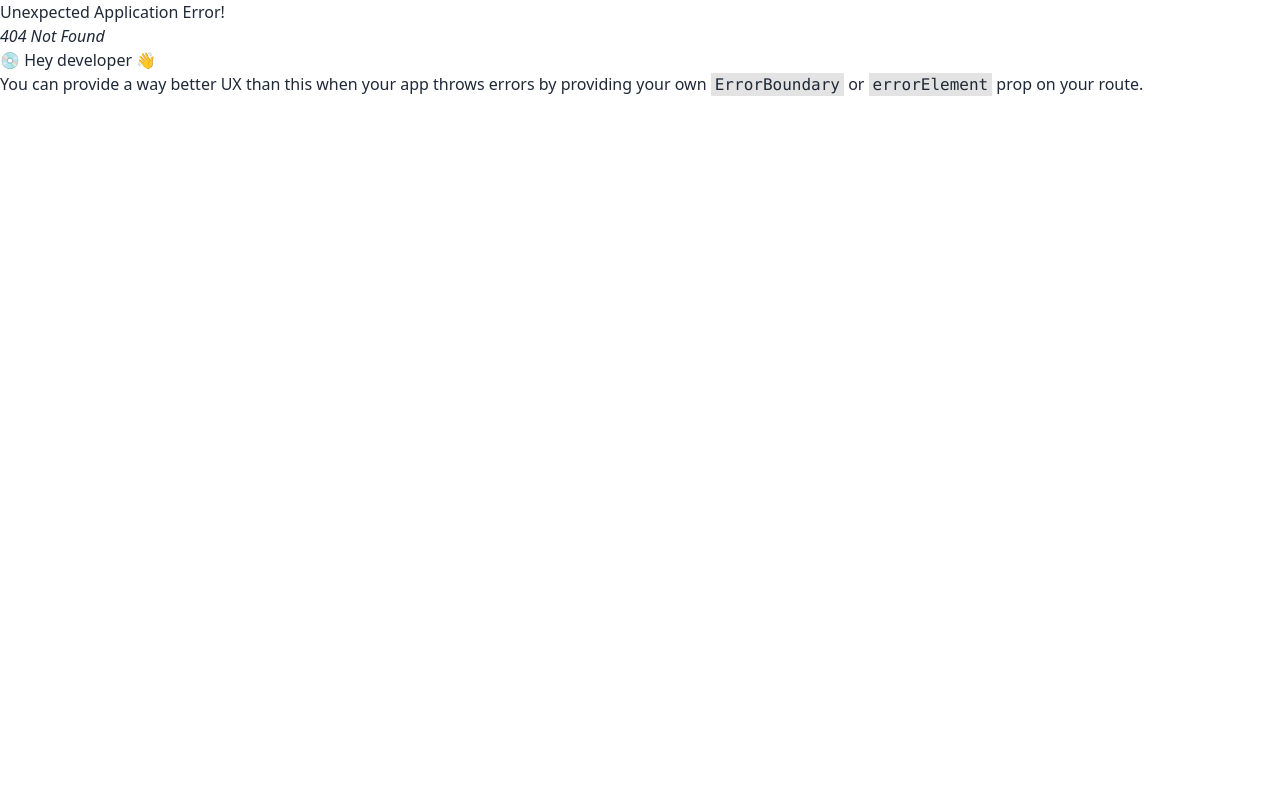
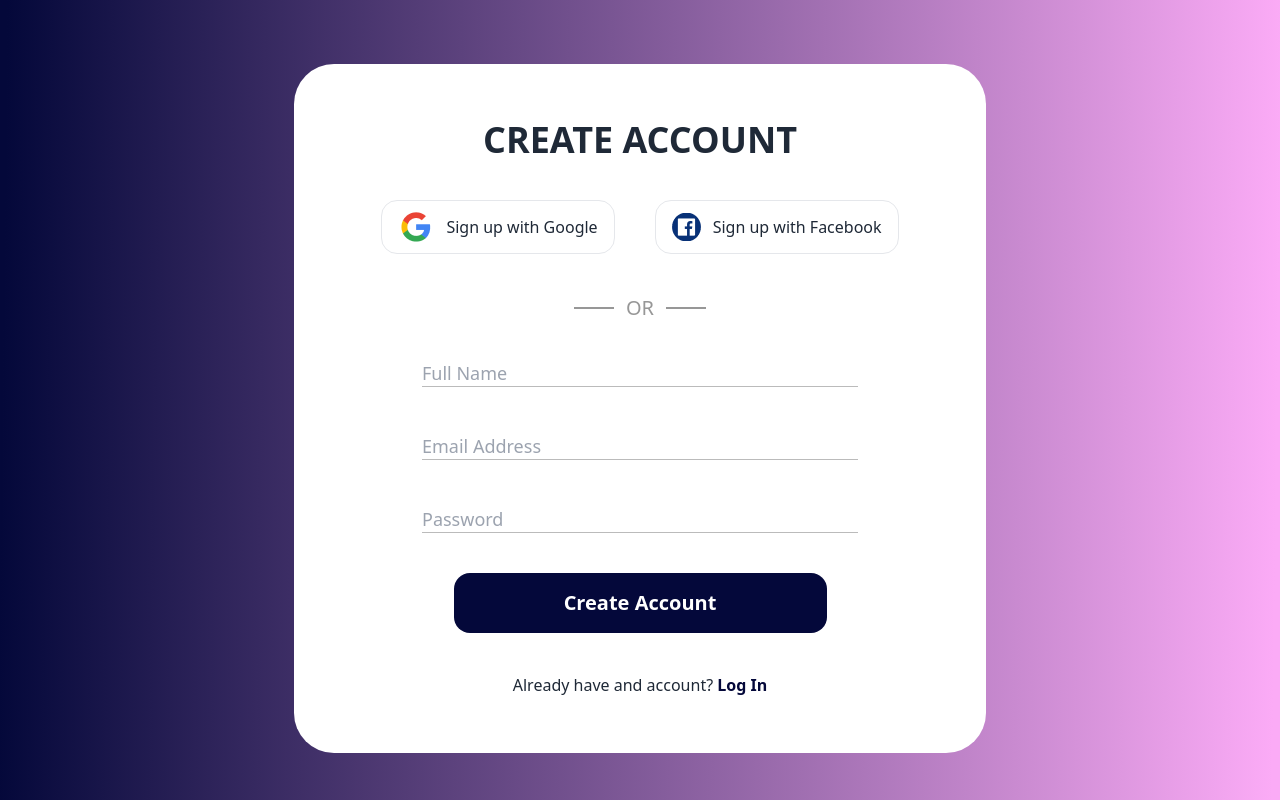
Before and after one commit to hossainarif37/billcare-client, a React (Vite) app: page /signup in a window 1280 px wide. Before the commit this address had no page. Built offline with nearby package versions, Linux system fonts and the light colour scheme.

Commit message:
signup page created

```diff
--- /dev/null
+++ b/src/auth/SignUp.jsx
@@ -0,0 +1,42 @@
+import './signup.css'
+import googleIcon from '../assets/icons/google.png'
+import facebookIcon from '../assets/icons/facebook.png'
+import { Link } from 'react-router-dom';
+const SignUp = () => {
+    const handleSubmit = (e) => {
+        e.preventDefault();
+    }
+    return (
+        <section className="signup-page py-10 lg:py-16 h-screen">
+            <div className='bg-white lg:w-[692px] px-4 rounded-[40px] mx-auto items-center text-center py-10 lg:py-14'>
+                <h1 className="uppercase text-3xl lg:text-4xl font-extrabold">Create Account</h1>
+                <div className='flex flex-col lg:flex-row py-8 lg:py-10 justify-center gap-5 lg:gap-10'>
+                    <button className='flex justify-center gap-3 rounded-2xl items-center border px-4 py-2'>
+                        <img src={googleIcon} alt="google icon" />
+                        <span>Sign up with Google</span>
+                    </button>
+                    <button className='flex justify-center gap-3 rounded-2xl items-center border px-4 py-2'>
+                        <img src={facebookIcon} alt="facebook icon" />
+                        <span>Sign up with Facebook</span>
+                    </button>
+                </div>
+                <div className='flex items-center justify-center gap-3 mb-8 lg:mb-8'>
+                    <div className='w-10 border border-[#979797]'></div>
+                    <div className='text-[#979797] text-xl'>OR</div>
+                    <div className='w-10 border border-[#979797]'></div>
+                </div>
+                <form onClick={handleSubmit} className='lg:px-28'>
+                    <div className='space-y-8 lg:space-y-10'>
+                        <input type="text" className='border-b border-[#BBBBBB] pt-2 placeholder:text-lg w-full outline-none' placeholder='Full Name' />
+                        <input type="email" autoComplete='off' className='border-b border-[#BBBBBB] pt-2 placeholder:text-lg w-full outline-none' placeholder='Email Address' />
+                        <input type="password" autoComplete='off' className='border-b border-[#BBBBBB] pt-2 placeholder:text-lg w-full outline-none' placeholder='Password' />
+                    </div>
+                    <input type='submit' value='Create Account' className='bg-[#04083A] text-white active:scale-95 cursor-pointer transition-all w-full lg:w-[373px] mt-10 rounded-2xl py-4 font-bold text-xl' />
+                </form>
+                <p className='mt-8 lg:mt-10'><span>Already have and account? <Link to='' className='font-semibold text-[#04083A]'>Log In</Link></span></p>
+            </div>
+        </section>
+    );
+};
+
+export default SignUp;
--- /dev/null
+++ b/src/auth/signup.css
@@ -0,0 +1,3 @@
+.signup-page {
+    background: linear-gradient(90.7deg, #04083A 0.57%, #FBABF6 99.4%);
+}
--- a/src/pages/home/Banner.jsx
+++ b/src/pages/home/Banner.jsx
@@ -4,10 +4,11 @@ const Banner = () => {
     return (
         <div className='relative'>
             <img className='w-fit' src={banner} alt="" />
+            <Link to='/signup' className='block lg:hidden absolute top-2 left-8 text-white'>Sign Up</Link>
             <ul className='lg:flex flex-col lg:flex-row hidden items-center absolute top-0 text-[#ddd] space-x-14 pl-[9%] py-10'>
                 <li className='text-2xl hover:text-white'><Link to='' href='#features'>Features</Link></li>
                 <li className='text-2xl hover:text-white'><Link to='' href='#pricing'>Pricing</Link></li>
-                <li className='text-2xl hover:text-white'><Link to=''>Sign Up</Link></li>
+                <li className='text-2xl hover:text-white'><Link to='/signup'>Sign Up</Link></li>
             </ul>
         </div>
     );
```
Also changed, not shown: src/routes/route.jsx (+7 -1 lines).
